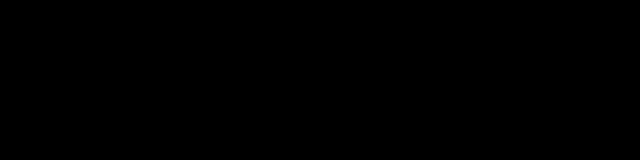
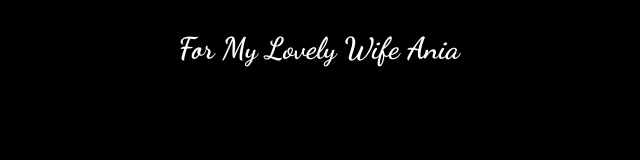
Before and after one commit to ceceshaa/goodgirl, a plain HTML site: page index.html in a window 1280 px wide. Shown: the whole page, without its empty margins (331-971 px from the left). Drawn offline with Linux system fonts and the light colour scheme; animation ran at ten frames a second.

Commit message:
Update function-heart.css

```diff
--- a/function-heart.css
+++ b/function-heart.css
@@ -5,21 +5,30 @@ body {
     font-size: 3em;
     text-align: center;
     scrollbar-width: none;
-    display: flex;
-    flex-direction: column;
-    align-items: center;
-    justify-content: center;
+    margin: 0;
+    padding: 0;
     height: 100vh;
     overflow: hidden;
 }
 
+#obal {
+    position: absolute;
+    top: 0;
+    left: 0;
+    width: 100%;
+    height: 100%;
+    z-index: -1; /* memastikan canvas berada di belakang teks */
+}
+
 .text-container {
-    margin-top: 20px;
     font-family: 'Dancing Script', cursive;
     font-size: 30px;
     color: white;
     text-align: center;
     width: 100%;
+    position: relative;
+    z-index: 1;
+    margin-top: 20px;
 }
 
 .scroll-area {
@@ -27,12 +36,3 @@ body {
     overflow-y: auto;
     padding: 10px;
 }
-
-canvas {
-    display: block;
-    position: absolute;
-    top: 0;
-    left: 0;
-    width: 100vw;
-    height: 100vh;
-}
```
